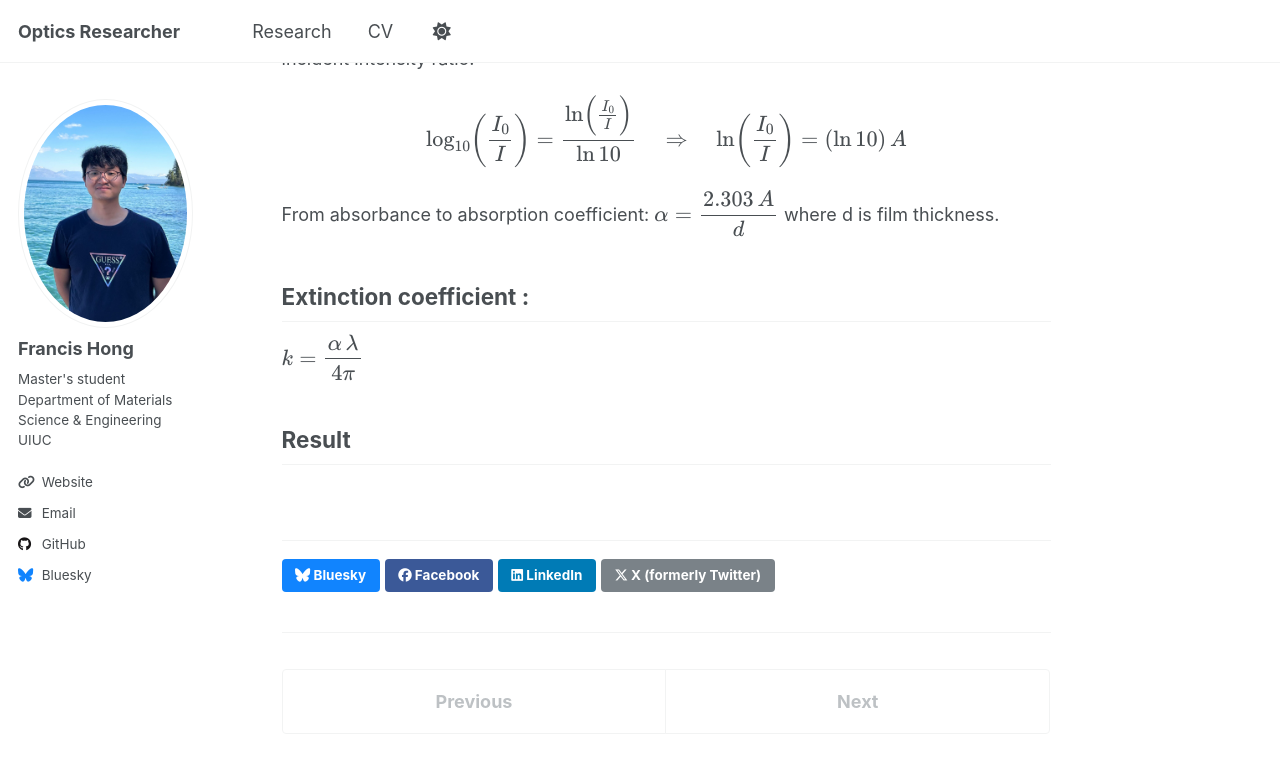
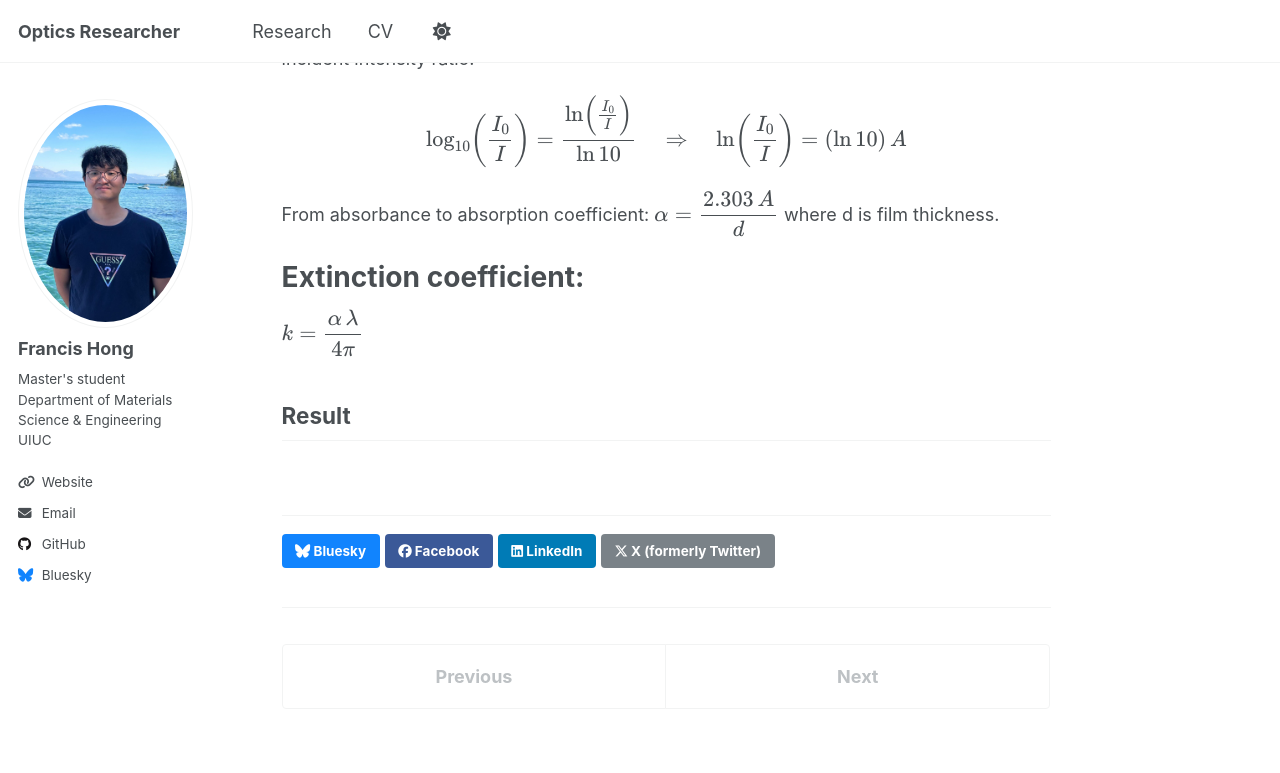
Before and after one commit to Fhong10/flhong03.github-io, a Jekyll site: the page built from _publications/absorbance-study.md, in a window 1280 px wide and 900 px high, scrolled down 1041 px. Shown: the top 773 px of the window. Built offline with Jekyll 4.4.1, drawn with Linux system fonts in a browser that asks for light colours; a script that is not in the unit is left out.

```diff
--- a/_publications/absorbance-study.md
+++ b/_publications/absorbance-study.md
@@ -35,7 +35,7 @@ $$
 $$
 where d is film thickness.
 
-## Extinction coefficient \:
+# Extinction coefficient:
 $$
 k = \dfrac{\alpha \,\lambda}{4\pi}
 $$
```
